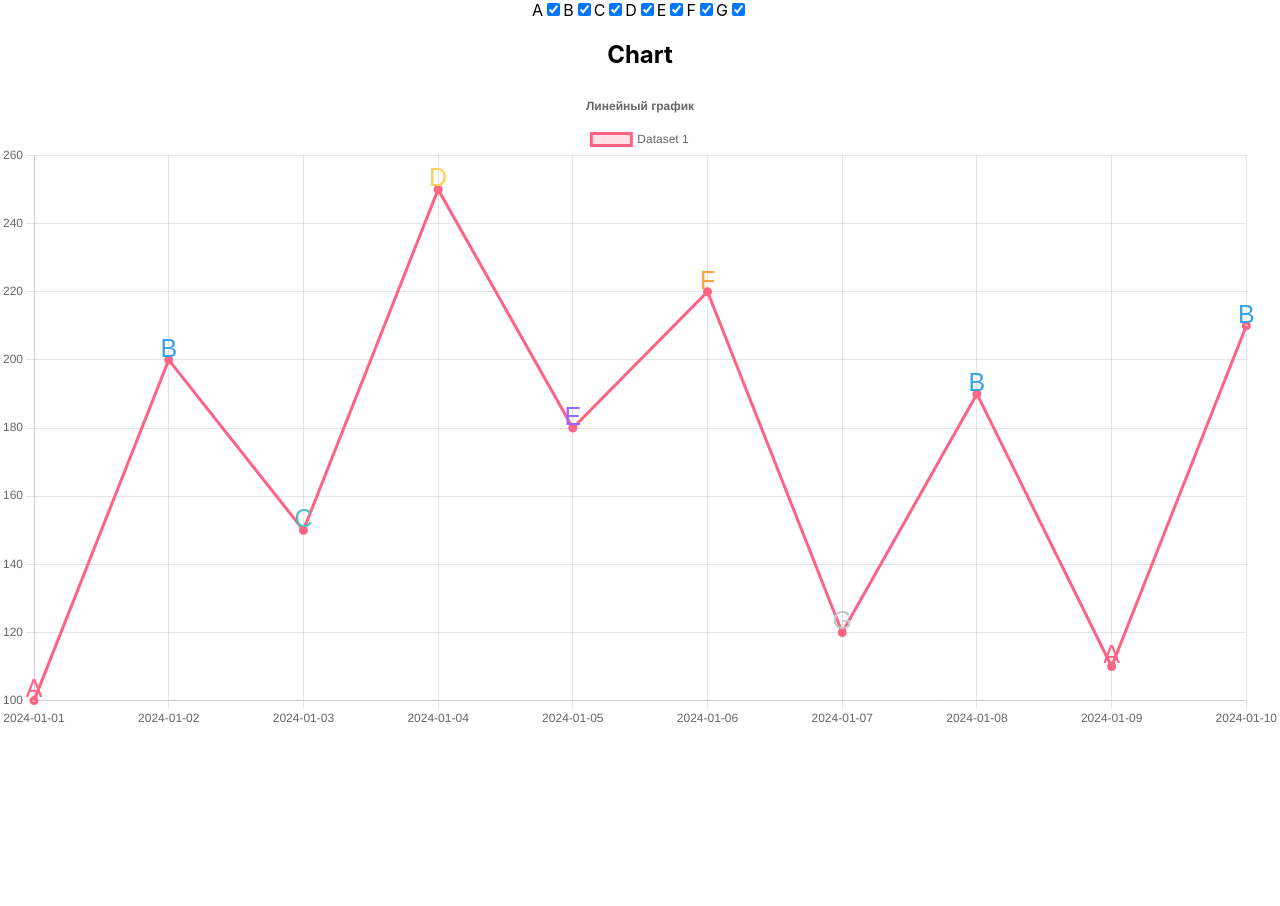
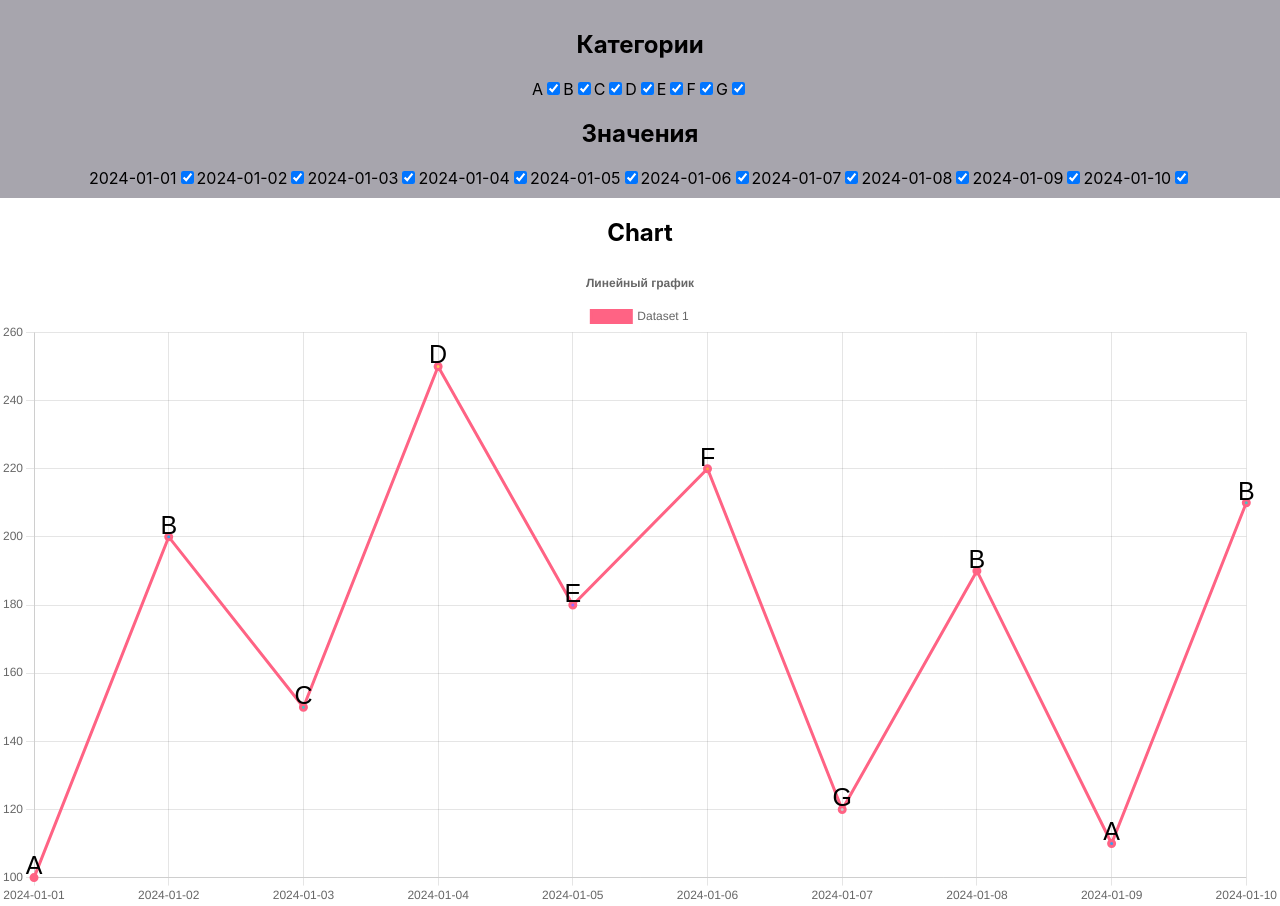
Before and after one commit to garold664/react-charts, a React (Create React App) app: page / in a window 1280 px wide. Before the commit the page ends 800 px from the top, so only its background shows below. Built offline with nearby package versions, Linux system fonts and the light colour scheme.

Commit message:
adjust filtering

```diff
--- a/src/App.css
+++ b/src/App.css
@@ -28,6 +28,14 @@
   color: #61dafb;
 }
 
+.header {
+  position: sticky;
+  top: 0px;
+  background-color: rgba(130, 127, 138, 0.7);
+  padding: 10px;
+  backdrop-filter: blur(5px);
+}
+
 @keyframes App-logo-spin {
   from {
     transform: rotate(0deg);
--- a/src/App.jsx
+++ b/src/App.jsx
@@ -1,45 +1,101 @@
 import { useEffect, useState } from 'react';
 import './App.css';
+import ChartModule from './components/ChartModule';
 import Filter from './components/Filter';
-import LineChart from './components/LineChart';
 import useData from './hooks/useData';
+
+const categoryColors = {
+  A: 'rgba(255, 99, 132, 1)',
+  B: 'rgba(54, 162, 235, 1)',
+  C: 'rgba(75, 192, 192, 1)',
+  D: 'rgba(255, 206, 86, 1)',
+  E: 'rgba(153, 102, 255, 1)',
+  F: 'rgba(255, 159, 64, 1)',
+  G: 'rgba(199, 199, 199, 1)',
+};
 
 function App() {
   const [data, isLoading, error] = useData();
   const [filteredData, setFilteredData] = useState(data);
-  const [categories, setCategories] = useState(
-    data.map((d) => ({ name: d.category, checked: true }))
-  );
-  const [values, setValues] = useState([]);
+  const [categories, setCategories] = useState([]);
+  const [selectedCategories, setSelectedCategories] = useState(categories);
   const [dates, setDates] = useState([]);
+  const [selectedDates, setSelectedDates] = useState(dates);
 
   useEffect(() => {
     setFilteredData(data);
-    setCategories(data.map((d) => d.category));
+    // setCategories(data.map((d) => d.category));
+    // setDates(data.map((d) => d.date));
+    const uniqueCategories = [...new Set(data.map((d) => d.category))].map(
+      (c) => ({ name: c, checked: true })
+    );
+    // const uniqueDates = [...new Set(data.map((d) => d.date))];
+    const uniqueDates = [...new Set(data.map((d) => d.date))].map((d) => ({
+      name: d,
+      checked: true,
+    }));
+    setCategories(uniqueCategories);
+    setDates(uniqueDates);
+    setSelectedCategories(uniqueCategories.map((c) => c.name));
+    setSelectedDates(uniqueDates.map((d) => d.name));
   }, [data]);
 
   useEffect(() => {
-    setValues(filteredData.map((d) => d.value));
-    setDates(filteredData.map((d) => d.date));
-  }, [filteredData]);
+    setFilteredData(
+      data.filter(
+        (entry) =>
+          selectedDates.includes(entry.date) &&
+          selectedCategories.includes(entry.category)
+      )
+    );
+  }, [data, selectedCategories, selectedDates]);
 
-  // console.log(categories);
+  useEffect(() => {
+    setCategories(
+      [...new Set(data.map((d) => d.category))].map((c) => ({
+        name: c,
+        checked: filteredData.find((entry) => entry.category === c)
+          ? true
+          : false,
+      }))
+    );
+    setDates(
+      [...new Set(data.map((d) => d.date))].map((d) => ({
+        name: d,
+        checked: filteredData.find((entry) => entry.date === d) ? true : false,
+      }))
+    );
+  }, [filteredData, data]);
 
   const categoryFilter = (
     <Filter
+      options={categories}
       data={data}
-      values={categories}
-      setValues={setCategories}
-      setFilteredData={setFilteredData}
+      values={selectedCategories}
+      setValues={setSelectedCategories}
+      type="category"
     />
   );
+
+  const datesFilter = (
+    <Filter
+      options={dates}
+      data={data}
+      values={selectedDates}
+      setValues={setSelectedDates}
+      type="date"
+    />
+  );
+
   const transformedData = {
     labels: filteredData.map((d) => d.date),
     datasets: [
       {
         label: 'Dataset 1',
         data: filteredData.map((d) => d.value),
-        backgroundColor: 'rgba(255, 99, 132, 0.2)',
+        // backgroundColor: 'rgba(255, 99, 132, 0.2)',
+        backgroundColor: Object.values(categoryColors),
+        hoverOffset: 1,
         borderColor: 'rgba(255, 99, 132, 1)',
         borderWidth: 3,
         categories: filteredData.map((d) => d.category),
@@ -52,12 +108,17 @@ function App() {
   ) : error ? (
     'Error'
   ) : (
-    <LineChart data={transformedData} categories={categories} />
+    <ChartModule data={transformedData} categoryColors />
   );
 
   return (
     <div className="App">
-      {categoryFilter}
+      <div className="header">
+        <h2>Категории</h2>
+        {categoryFilter}
+        <h2>Значения</h2>
+        {datesFilter}
+      </div>
       {content}
     </div>
   );
--- a/src/components/LineChart.jsx
+++ b/src/components/ChartModule.jsx
@@ -1,4 +1,6 @@
 import {
+  ArcElement,
+  BarElement,
   CategoryScale,
   Chart as ChartJS,
   Legend,
@@ -9,28 +11,25 @@ import {
   Tooltip,
 } from 'chart.js';
 import React from 'react';
-import { Line } from 'react-chartjs-2';
+import { Bar, Line, Pie } from 'react-chartjs-2';
 
 ChartJS.register(
   CategoryScale,
   LinearScale,
   PointElement,
+  BarElement,
   LineElement,
   Title,
   Tooltip,
-  Legend
+  Legend,
+  ArcElement
 );
-const categoryColors = {
-  A: 'rgba(255, 99, 132, 1)',
-  B: 'rgba(54, 162, 235, 1)',
-  C: 'rgba(75, 192, 192, 1)',
-  D: 'rgba(255, 206, 86, 1)',
-  E: 'rgba(153, 102, 255, 1)',
-  F: 'rgba(255, 159, 64, 1)',
-  G: 'rgba(199, 199, 199, 1)',
-};
 
-export default function LineChart({ data }) {
+export default function ChartModule({
+  chartType = 'line',
+  data,
+  categoryColors,
+}) {
   // console.log(data);
 
   const options = {
@@ -85,11 +84,29 @@ export default function LineChart({ data }) {
     <div>
       <h2>Chart</h2>
       {options && (
-        <Line
-          data={data}
-          options={options}
-          plugins={[options.plugins.customLabels]}
-        />
+        <>
+          {chartType === 'line' && (
+            <Line
+              data={data}
+              options={options}
+              plugins={[options.plugins.customLabels]}
+            />
+          )}
+          {chartType === 'bar' && (
+            <Bar
+              data={data}
+              options={options}
+              plugins={[options.plugins.customLabels]}
+            />
+          )}
+          {chartType === 'pie' && (
+            <Pie
+              data={data}
+              options={options}
+              plugins={[options.plugins.customLabels]}
+            />
+          )}
+        </>
       )}
     </div>
   );
--- a/src/components/Filter.jsx
+++ b/src/components/Filter.jsx
@@ -1,29 +1,32 @@
-import React, { useEffect } from 'react';
+import React from 'react';
 
-export default function Filter({ data, values, setValues, setFilteredData }) {
-  useEffect(() => {
-    setFilteredData(data.filter((entry) => values.includes(entry.category)));
-  }, [values, data, setFilteredData]);
+export default function Filter({ options, data, values, setValues, type }) {
+  const updatedSelected = (e) => {
+    if (e.target.checked) {
+      setValues([...values, e.target.value]);
+    } else {
+      setValues(values.filter((c) => c !== e.target.value));
+    }
+  };
   return (
     <div>
-      {[...new Set(data.map((d) => d.category).sort())].map((category) => (
-        <span key={`cat-${category}`}>
-          <label htmlFor={`cat-${category}`}>{category}</label>
-          <input
-            type="checkbox"
-            value={category}
-            id={`cat-${category}`}
-            checked={values.includes(category)}
-            onChange={(e) => {
-              if (e.target.checked) {
-                setValues([...values, e.target.value]);
-              } else {
-                setValues(values.filter((c) => c !== e.target.value));
-              }
-            }}
-          />
-        </span>
-      ))}
+      {/* {[...new Set(data.map((d) => d[type]).sort())].map((category) => ( */}
+      {options.map((category) => {
+        console.log(category.checked);
+        return (
+          <span key={`cat-${category.name}`}>
+            <label htmlFor={`cat-${category.name}`}>{category.name}</label>
+            <input
+              type="checkbox"
+              value={category.name}
+              id={`cat-${category.name}`}
+              // checked={values.includes(category)}
+              checked={category.checked}
+              onChange={updatedSelected}
+            />
+          </span>
+        );
+      })}
     </div>
   );
 }
```
